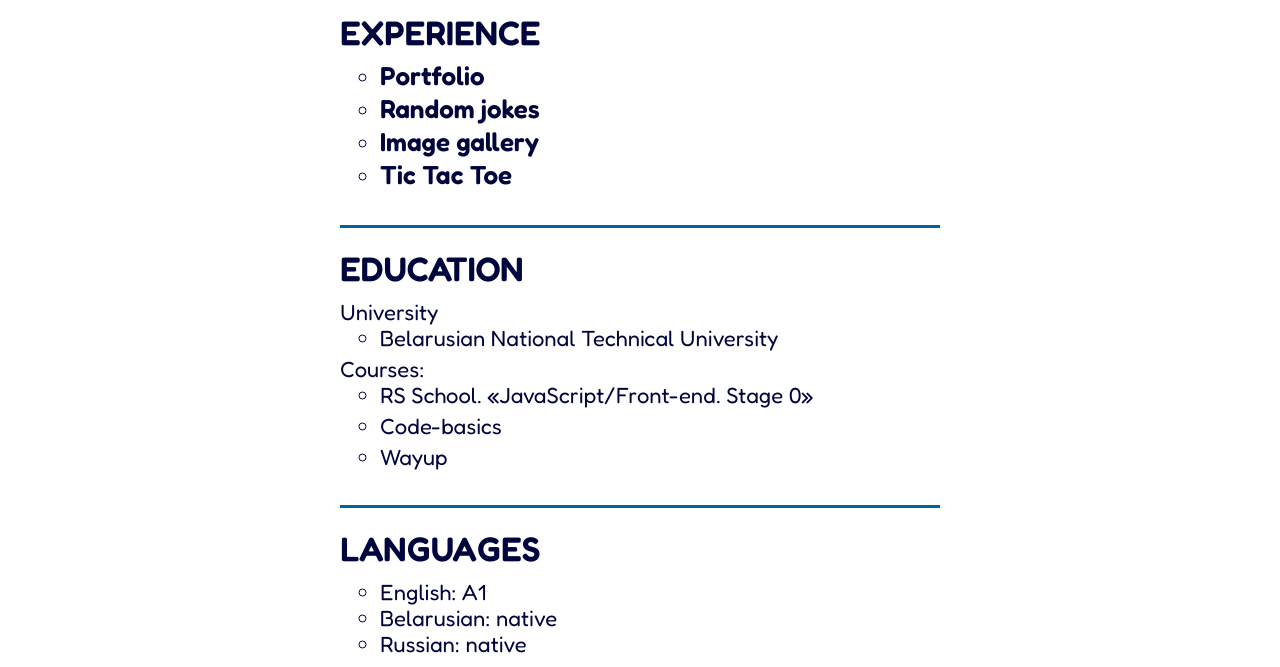
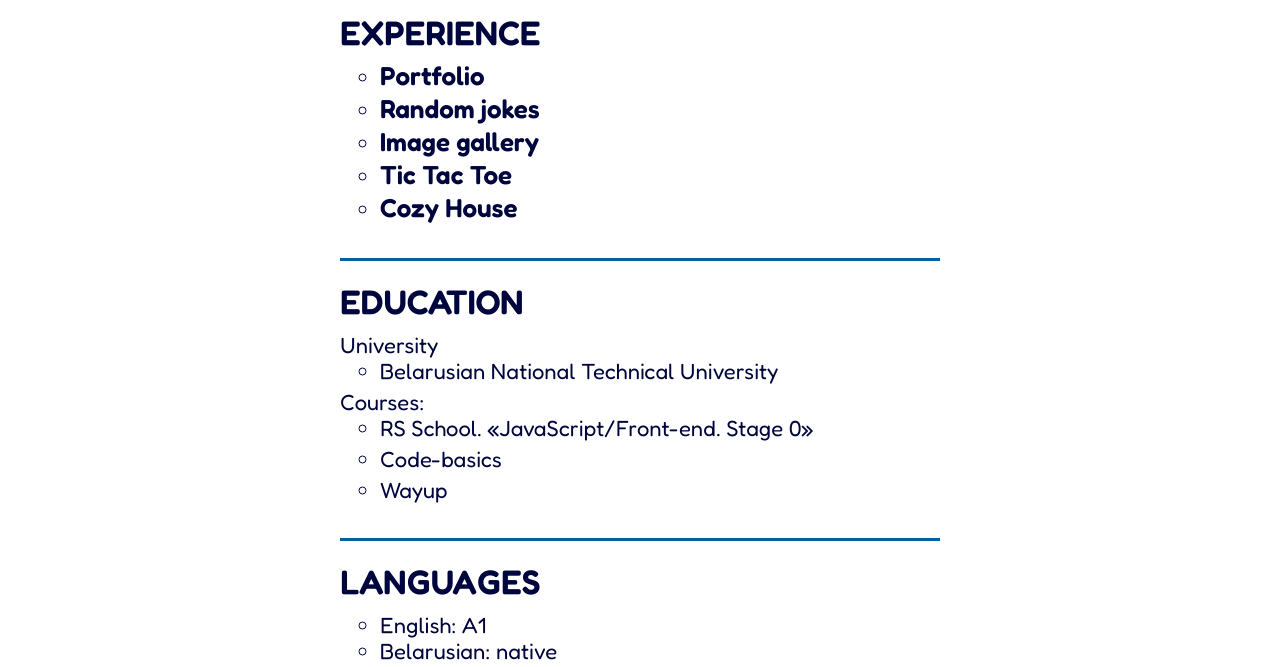
Before and after one commit to aArt13/rsschool-cv, a plain HTML site: page index.html in a window 1280 px wide. Shown: the part 2085-2752 px from the top of the page. Drawn offline with nearby package versions, Linux system fonts and the light colour scheme; a web font is replaced by a local one.

Commit message:
feat: add shelter link

```diff
--- a/index.html
+++ b/index.html
@@ -134,6 +134,7 @@ return false
                                 <li><a class="contacts__links" href="https://rolling-scopes-school.github.io/aart13-JSFEPRESCHOOL/random-jokes/" target="_blank">Random jokes</a></li>
                                 <li><a class="contacts__links" href="https://rolling-scopes-school.github.io/aart13-JSFEPRESCHOOL/image-galery/" target="_blank">Image gallery</a></li>
                                 <li><a class="contacts__links" href="https://rolling-scopes-school.github.io/aart13-JSFEPRESCHOOL/tic-tac-toe/" target="_blank">Tic Tac Toe</a></li>
+                                <li><a class="contacts__links" href="https://rolling-scopes-school.github.io/aart13-JSFE2022Q1/shelter/pages/main/" target="_blank">Cozy House</a></li>
                             </ul>
                     </section>
                     <section class="section education" id="education">
```
